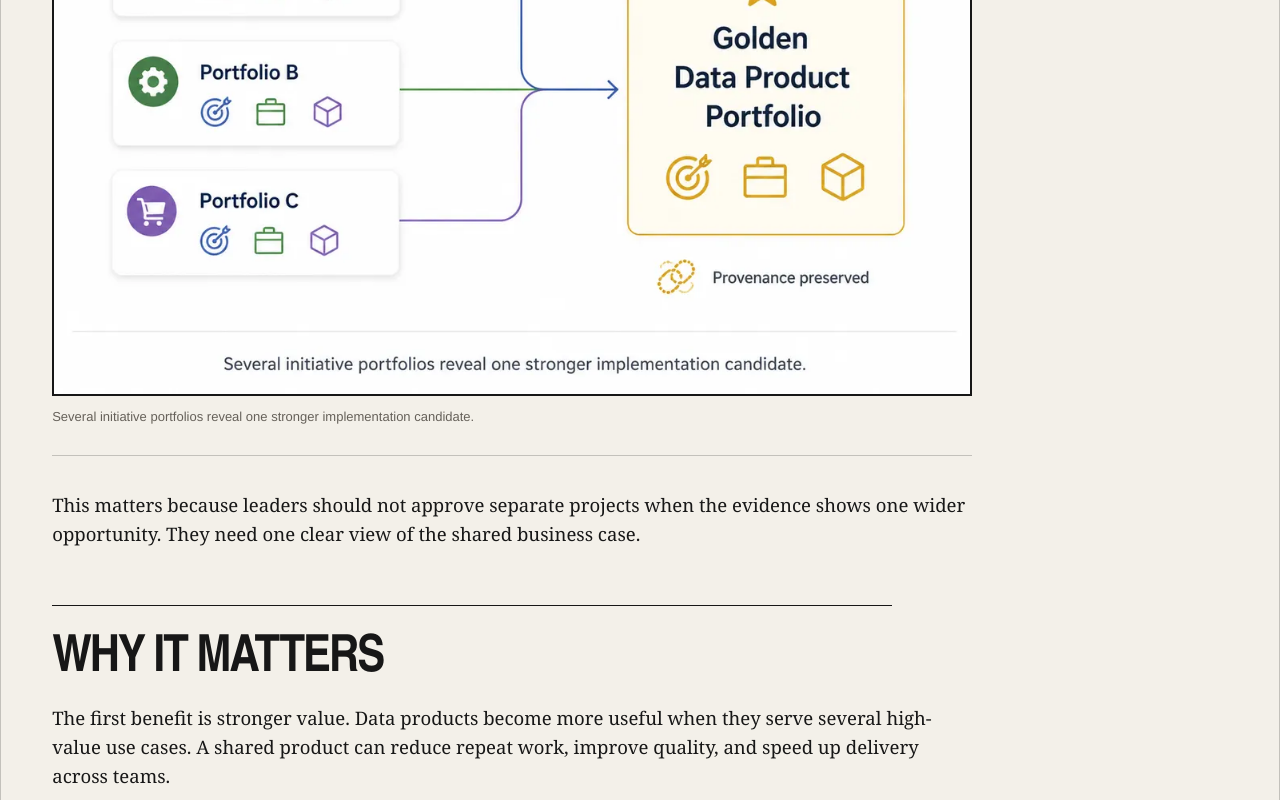
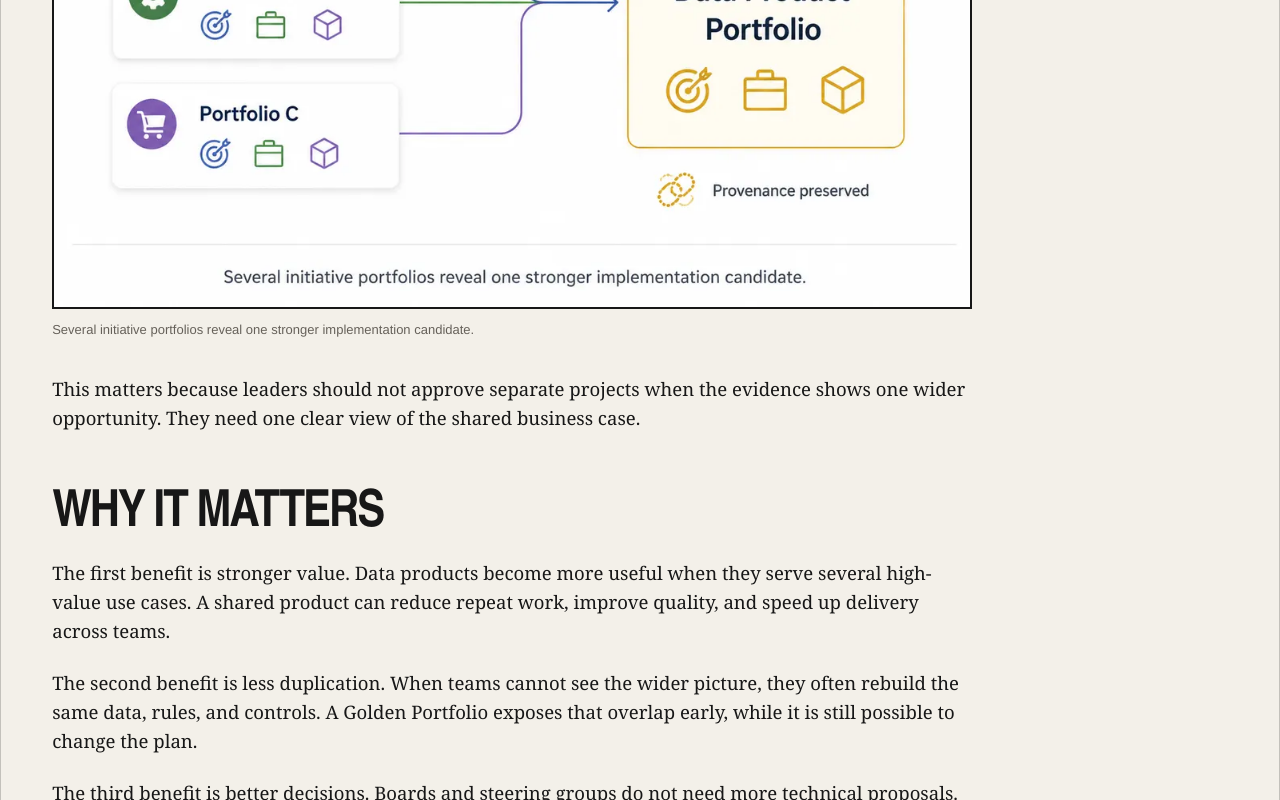
Before and after one commit to kyyberi/jarkko, a Next.js app: page /insights/articles/golden-data-product-portfolio in a window 1280 px wide. Shown: the part 2723-3523 px from the top of the page. Built offline with nearby package versions, Linux system fonts and the light colour scheme.

Commit message:
Remove article separator rules

```diff
--- a/app/globals.css
+++ b/app/globals.css
@@ -737,8 +737,6 @@ h1 {
 .article-body h2,
 .article-body h3 {
   margin: 56px 0 0;
-  padding-top: 28px;
-  border-top: 1px solid var(--ink);
   font-family: var(--display);
   font-weight: 900;
   line-height: 1;
@@ -763,8 +761,6 @@ h1 {
 
 .article-figure {
   margin: 34px 0;
-  padding: 0 0 28px;
-  border-bottom: 1px solid var(--line);
 }
 
 .article-figure img {
```
